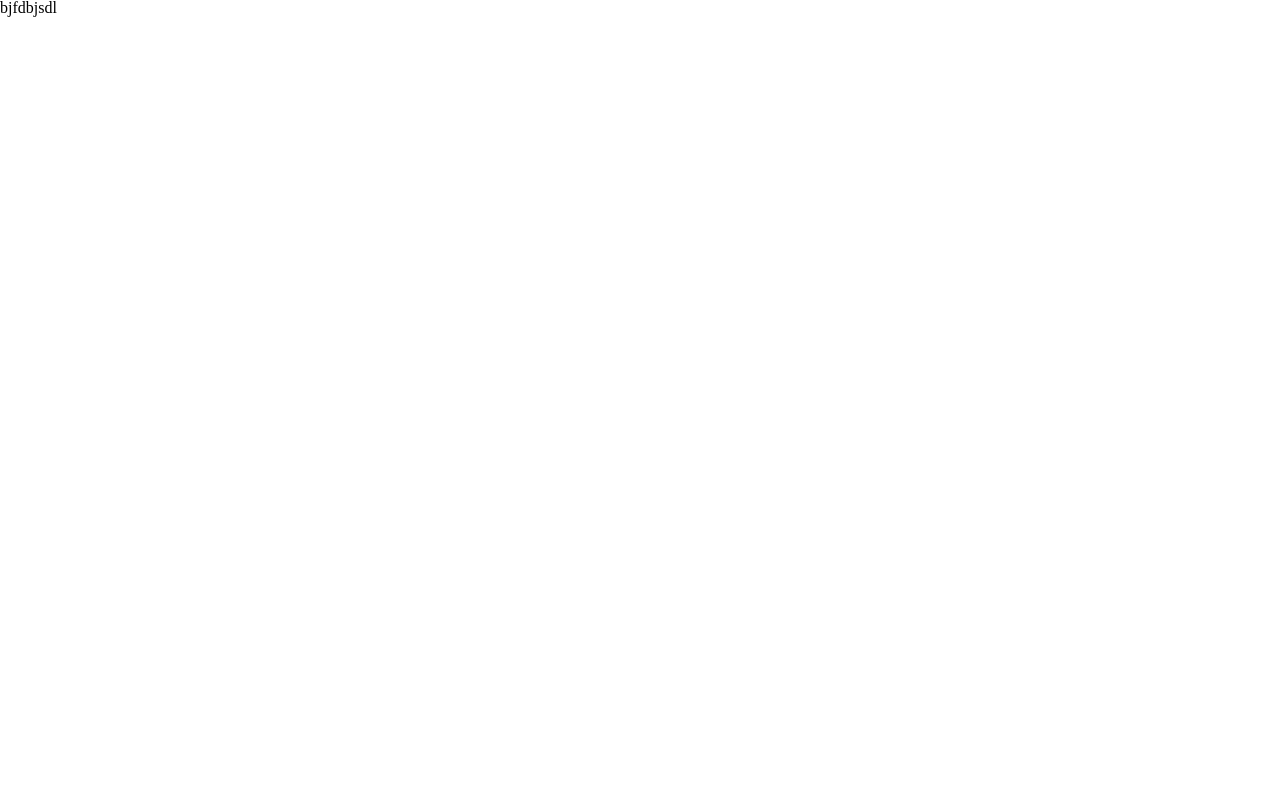
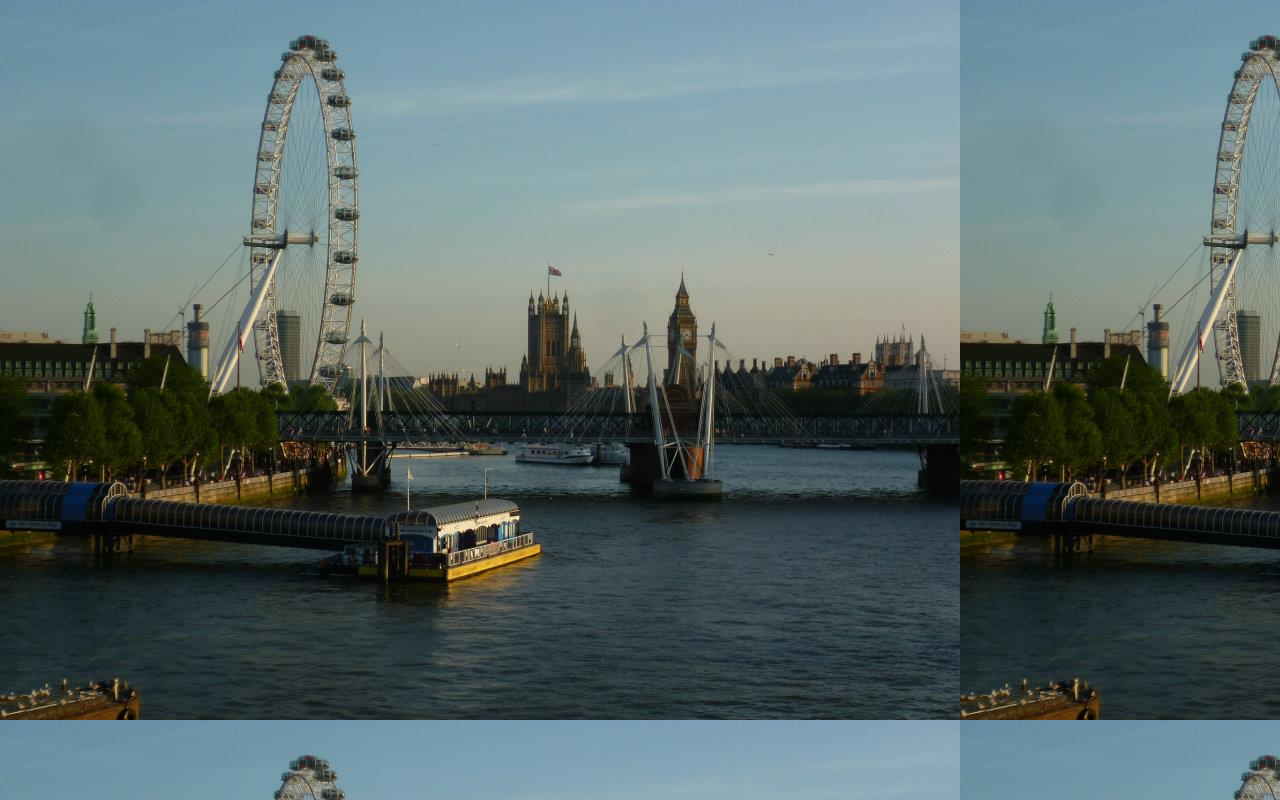
Before and after one commit to froggie36/Mission-Impossible, a plain HTML site: page index.html in a window 1280 px wide. Drawn offline with nearby package versions, Linux system fonts and the light colour scheme; files that its build step writes are made by us from their sources.

Commit message:
Add background image

```diff
--- a/index.html
+++ b/index.html
@@ -3,9 +3,9 @@
 <head>
   <meta charset="UTF-8">
   <link rel="stylesheet" href="/css/default.css">
-  <title></title>
+  <title>Code name: Mission Impossible</title>
 </head>
 <body>
-	<p>bjfdbjsdl</p>
+
 </body>
 </html>
--- /dev/null
+++ b/sass/_global.scss
@@ -0,0 +1,8 @@
+html {
+	height: 100%;
+}
+
+body {
+	min-height: 100%;
+	background-image: url(/images/menu.jpg)
+}
--- a/sass/default.scss
+++ b/sass/default.scss
@@ -1 +1,2 @@
 @import 'reset';
+@import 'global';
```
Also changed, not shown: images/menu.jpg (added), 1 other file.
